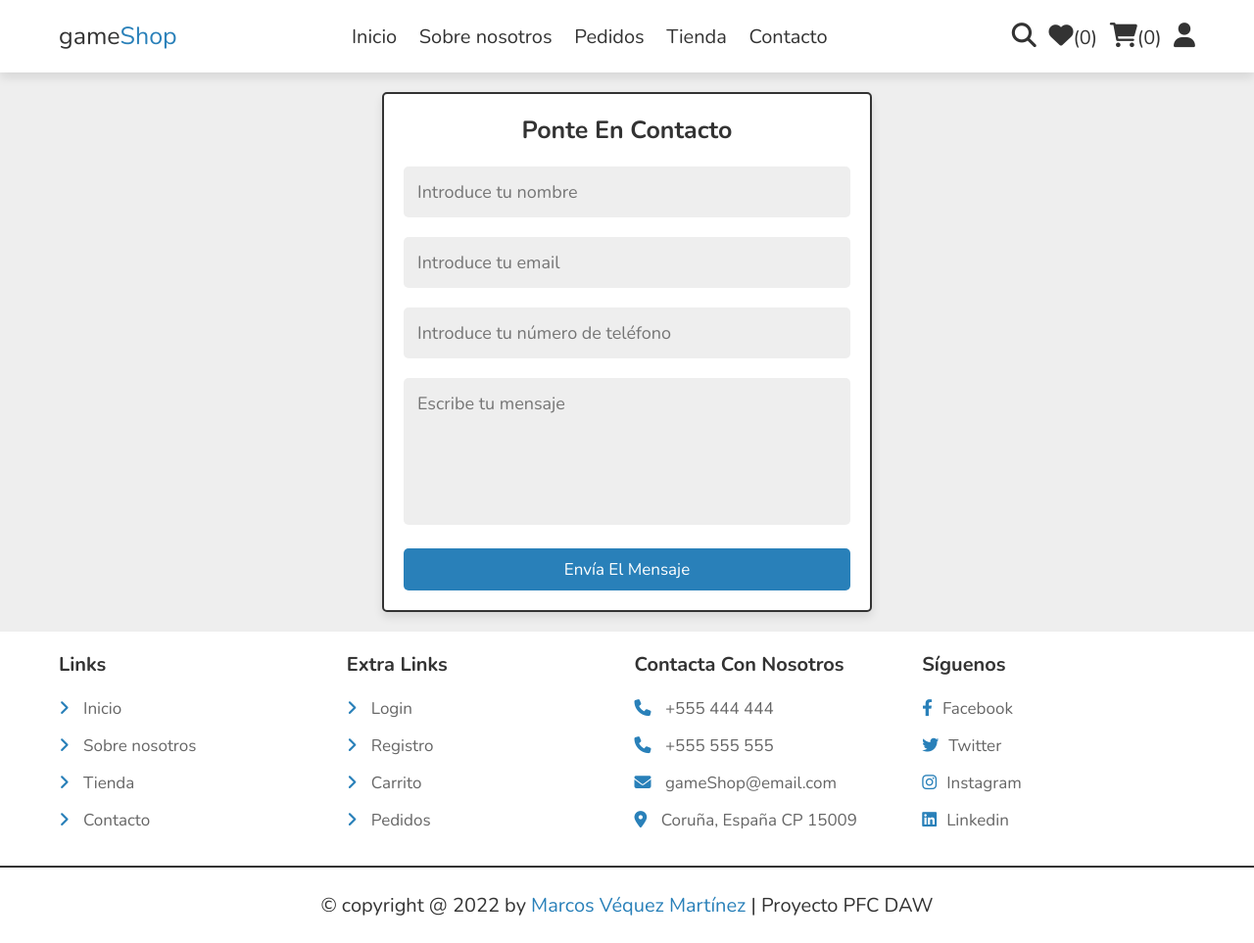
After one commit to MarcosVequez/gameShop_PFC, a PHP site: page /contact.php in a window 1280 px wide. The commit adds this page. Shown: the whole page at 98% size. Run offline with PHP 8.4, Linux system fonts and the light colour scheme; the visitor is signed in with stand-in values (Sample User, id 1); data that the repository does not hold is empty; some libraries are stand-ins or nearby versions.

Commit message:
Creados dos nuevos components, paginas de contacto, de busqueda y de categoria, cambios en algunos archivos para hacer uso de los nuevos components y alguna corrección

```diff
--- a/cart.php
+++ b/cart.php
@@ -68,7 +68,7 @@ if(isset($_POST['update_qty'])){
    <form action="" method="post" class="box">
       <input type="hidden" name="carrito_id" value="<?= $fetch_cart['id']; ?>">
       <a href="quick_view.php?pid=<?= $fetch_cart['producto_id']; ?>" class="fas fa-eye"></a>
-      <img src="uploaded_img/<?= $fetch_cart['imagen']; ?>" alt="">
+      <img src="uploaded_img/<?= $fetch_cart['imagen']; ?>" alt="imagen producto">
       <div class="name"><?= $fetch_cart['nombre']; ?></div>
       <div class="flex">
          <div class="price"><?= $fetch_cart['precio']; ?> €</div>
--- a/components/wishlist_cart.php
+++ b/components/wishlist_cart.php
@@ -61,7 +61,7 @@ if(isset($_POST['add_to_cart'])){
             $delete_wishlist->execute([$nombre, $user_id]);
          }
 
-        $insert_cart = $conn->prepare("INSERT INTO `carrito`(usuario_id, producto_id, nombre, precio, cantidad, imagen) VALUES(?,?,?,?,?,?)");
+         $insert_cart = $conn->prepare("INSERT INTO `carrito`(usuario_id, producto_id, nombre, precio, cantidad, imagen) VALUES(?,?,?,?,?,?)");
          $insert_cart->execute([$user_id, $productoId, $nombre, $precio, $cantidad, $imagen]);
          $message[] = 'Añadido al carrito';
 
--- /dev/null
+++ b/contact.php
@@ -0,0 +1,80 @@
+<?php
+
+include 'components/connect.php';
+
+session_start();
+
+if(isset($_SESSION['user_id'])){
+   $user_id = $_SESSION['user_id'];
+}else{
+   $user_id = '';
+   header('location:login.php');
+};
+
+if(isset($_POST['send'])){
+
+   $name = $_POST['nombre'];
+   $email = $_POST['email'];
+   $number = $_POST['telefono'];
+   $msg = $_POST['mensaje'];
+
+
+   $select_message = $conn->prepare("SELECT * FROM `mensajes` WHERE nombre = ? AND email = ? AND telefono = ? AND mensaje = ?");
+   $select_message->execute([$name, $email, $number, $msg]);
+
+   if($select_message->rowCount() > 0){
+      $message[] = 'Ya has enviado este mensaje';
+   }else{
+
+      $insert_message = $conn->prepare("INSERT INTO `mensajes`(usuario_id, nombre, email, telefono, mensaje) VALUES(?,?,?,?,?)");
+      $insert_message->execute([$user_id, $name, $email, $number, $msg]);
+
+      $message[] = 'Mensaje enviado correctamente';
+
+   }
+
+}
+
+
+?>
+
+<!DOCTYPE html>
+<html lang="es-ES">
+<head>
+   <meta charset="UTF-8">
+   <meta http-equiv="X-UA-Compatible" content="IE=edge">
+   <meta name="viewport" content="width=device-width, initial-scale=1.0">
+   <title>Contacto</title>
+
+   <!-- font awesome cdn link  -->
+   <link rel="stylesheet" href="https://cdnjs.cloudflare.com/ajax/libs/font-awesome/6.1.1/css/all.min.css">
+
+
+   <link rel="stylesheet" href="css/style.css">
+
+</head>
+<body>
+
+<?php include 'components/web_header.php'; ?>
+
+<section class="contact">
+
+   <form action="" method="post">
+      <h3>Ponte en contacto</h3>
+      <input type="text" name="nombre" placeholder="Introduce tu nombre" required maxlength="20" class="box" value="<?= $fetch_profile["nombre"]; ?>">
+      <input type="email" name="email" placeholder="Introduce tu email" required maxlength="50" class="box" value="<?= $fetch_profile["email"]; ?>">
+      <input type="number" name="telefono" min="0" max="9999999999" placeholder="Introduce tu número de teléfono" required  class="box">
+      <textarea name="mensaje" class="box" placeholder="Escribe tu mensaje" cols="30" rows="10"></textarea>
+      <input type="submit" value="Envía el mensaje" name="send" class="btn">
+   </form>
+
+</section>
+
+
+
+<?php include 'components/footer.php'; ?>
+
+<script src="js/script.js"></script>
+
+</body>
+</html>
--- a/css/style.css
+++ b/css/style.css
@@ -620,6 +620,70 @@ section{
    border-radius: .5rem;
 }
 
+.contact form{
+   padding:2rem;
+   text-align: center;
+   background-color: var(--white);
+   box-shadow: var(--box-shadow);
+   border-radius: .5rem;
+   border:var(--border);
+   max-width: 50rem;
+   margin:0 auto;
+}
+
+.contact form h3{
+   margin-bottom: 1rem;
+   text-transform: capitalize;
+   font-size: 2.5rem;
+   color:var(--black);
+}
+
+.contact form .box{
+   margin:1rem 0;
+   width: 100%;
+   background-color: var(--light-bg);
+   padding:1.4rem;
+   font-size: 1.8rem;
+   color:var(--black);
+   border-radius: .5rem;
+}
+
+.contact form textarea{
+   height: 15rem;
+   resize: none;
+}
+.search-form form{
+   display: flex;
+   gap:1rem;
+}
+
+.search-form form input{
+   width: 100%;
+   border:var(--border);
+   border-radius: .5rem;
+   background-color: var(--white);
+   box-shadow: var(--box-shadow);
+   padding:1.4rem;
+   font-size: 1.8rem;
+   color:var(--black);
+}
+
+.search-form form button{
+   font-size: 2.5rem;
+   height: 5.5rem;
+   line-height: 5.5rem;
+   background-color: var(--main-color);
+   cursor: pointer;
+   color:var(--white);
+   border-radius: .5rem;
+   width: 6rem;
+   text-align: center;
+}
+
+.search-form form button:hover{
+   background-color: var(--black);
+}
+
 .wishlist-total{
    max-width: 50rem;
    margin:0 auto;
--- a/wishlist.php
+++ b/wishlist.php
@@ -33,7 +33,7 @@ if(isset($_GET['delete_all'])){
    <meta charset="UTF-8">
    <meta http-equiv="X-UA-Compatible" content="IE=edge">
    <meta name="viewport" content="width=device-width, initial-scale=1.0">
-   <title>wLista de deseos</title>
+   <title>Lista de deseos</title>
 
    <!-- font awesome cdn link  -->
    <link rel="stylesheet" href="https://cdnjs.cloudflare.com/ajax/libs/font-awesome/6.1.1/css/all.min.css">
```
Also changed, not shown: category.php (added, +108 -0 lines), components/box_product.php (added, +15 -0 lines), components/category_slider.php (added, +46 -0 lines), home.php (+2 -61 lines), search_page.php (added, +66 -0 lines).
